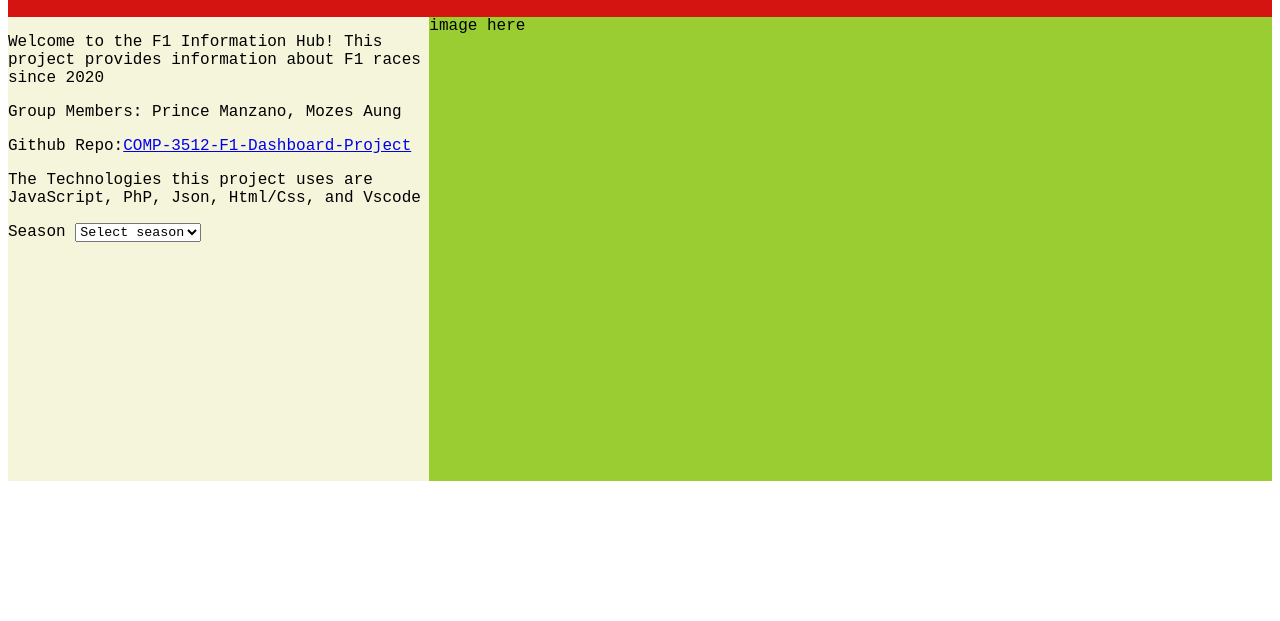
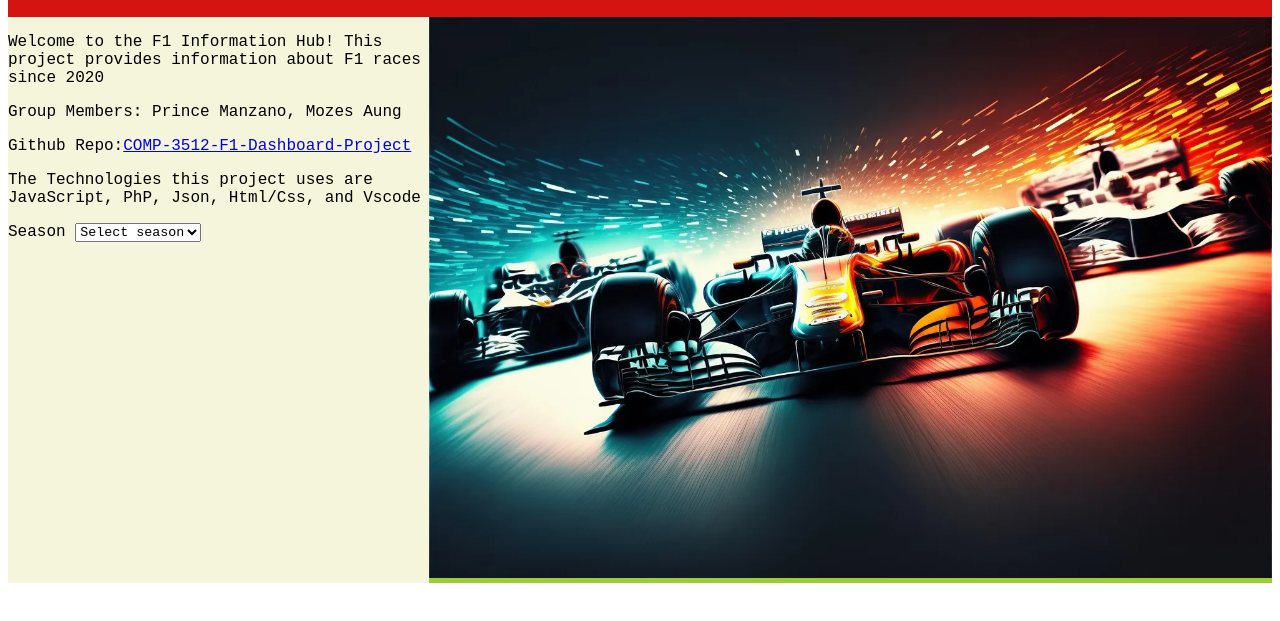
Before and after one commit to Program606/COMP-3512-F1-Dashboard-Project, a plain HTML site: page index.html in a window 1280 px wide. Shown: the part 107-728 px from the top of the page. Drawn offline with Linux system fonts and the light colour scheme.

Commit message:
added home picture

```diff
--- a/index.html
+++ b/index.html
@@ -31,7 +31,7 @@
         </section>
 
         <section id="img">
-            image here
+            <img class="home-picture" src="./images/F1-Racing.png" alt="home-picture">
         </section>
 
         <!-- Races Section -->
```
Also changed, not shown: images/F1-Racing.png (added).
